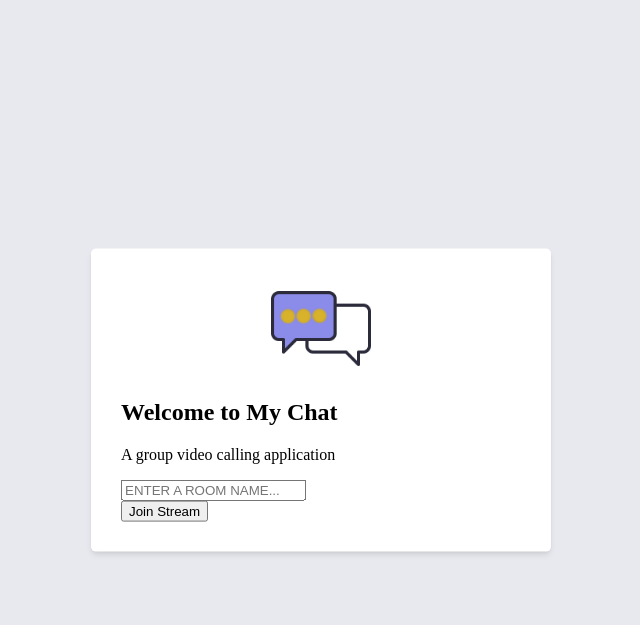
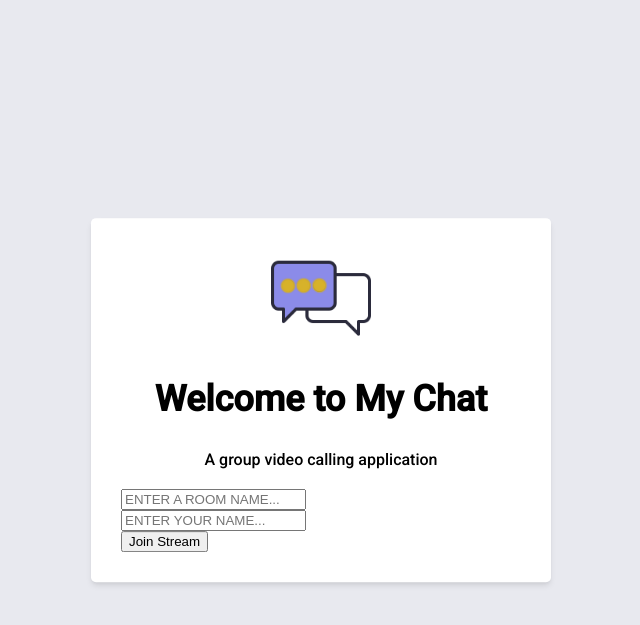
Before and after one commit to DeaaTH65/Video_Chat, a Django app: page / in a window 1280 px wide. Shown: the top 625 px of the page, without its empty margins (319-959 px from the left). Run offline with Django 4.2, Linux system fonts and the light colour scheme.

Commit message:
google fonts

```diff
--- a/base/templates/base/lobby.html
+++ b/base/templates/base/lobby.html
@@ -6,13 +6,17 @@
     <section id="form-container">
         <img id="logo" src="{% static "images/chat-icon.png" %}" />
 
-        <div>
+        <div id="welcome-message">
             <h1> Welcome to My Chat </h1>
             <p> A group video calling application </p>
         </div>
+
         <form id="form">
             <div class="form-field">
                 <input type="text" name="room" placeholder="Enter a room name..." style="text-transform:uppercase;" />
+            </div>
+            <div class="form-field">
+                <input type="text" name="username" placeholder="Enter your name..." style="text-transform:uppercase;" />
             </div>
             <div class="form-field">
                 <input type="submit" value="Join Stream" />
--- a/static/styles/main.css
+++ b/static/styles/main.css
@@ -1,10 +1,16 @@
+@import url('https://fonts.googleapis.com/css2?family=Caveat&family=Roboto:wght@300;500&display=swap');
+
 :root{
     --shadow: 0 4px 6px -1px rgba(0,0,0,0.1),0 2px 4px -1px rgba(0,0,0,0.06);
 }
 
 body{
-    background-color: rgba(232, 233, 239, 1)
+    background-color: rgba(232, 233, 239, 1);
+    font-family: 'Roboto', sans-serif;
 }
+
+
+/* -- LOBBY STYLING --*/
 
 #logo{
     display: block;
@@ -23,6 +29,20 @@ body{
     left: 50%;
     transform: translate(-50%, -50%);
 }
+
+#welcome-message{
+    text-align: center;
+    margin: 20px;
+}
+
+#welcome-message h1{
+    font-size: 36px;
+}
+
+#welcome-messaeg p{
+    font-size: 16px;
+}
+
 
 /* -- ROOM STYLING -- */
 
```
Also changed, not shown: static/js/streams.js (+13 -4 lines).
